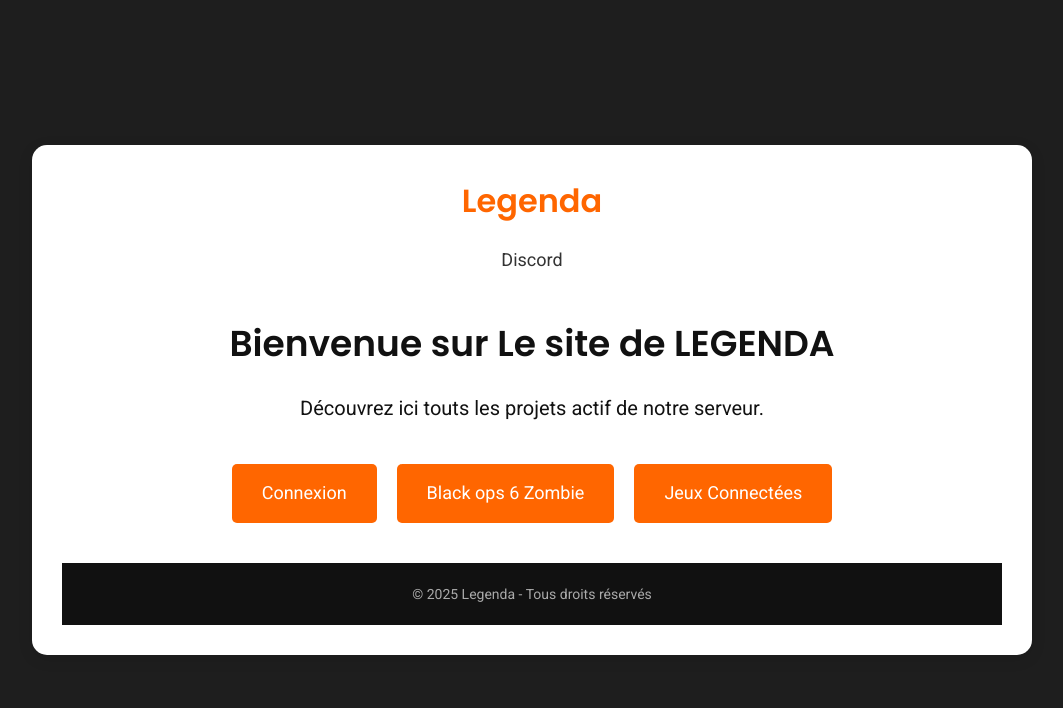
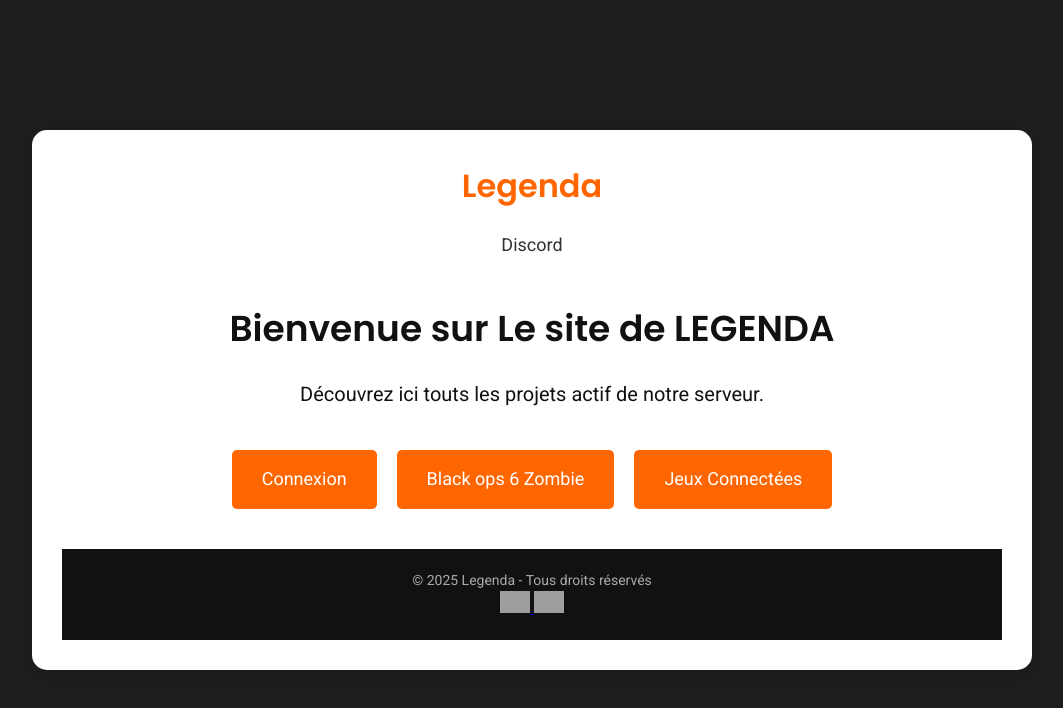
Before and after one commit to nathn1006/nathn1006.github.io, a plain HTML site: page index.html in a window 1280 px wide. Shown: the whole page, without its empty margins (108-1171 px from the left). Drawn offline with Linux system fonts and the light colour scheme; grey boxes are pictures that could not be loaded.

Commit message:
Update index.html

```diff
--- a/index.html
+++ b/index.html
@@ -205,6 +205,15 @@
         <!-- Footer -->
         <footer>
             <p>© 2025 Legenda - Tous droits réservés</p>
+            <div class="social-icons">
+        <a href="https://twitter.com" target="_blank" title="Twitter">
+            <img src="https://upload.wikimedia.org/wikipedia/en/6/60/Twitter_Logo_as_of_2021.svg" alt="Twitter" width="30" />
+        </a>
+        <a href="https://instagram.com" target="_blank" title="Instagram">
+            <img src="https://upload.wikimedia.org/wikipedia/commons/a/a5/Instagram_icon.png" alt="Instagram" width="30" />
+        </a>
+    </div>
+</footer>
         </footer>
     </div>
 
```
